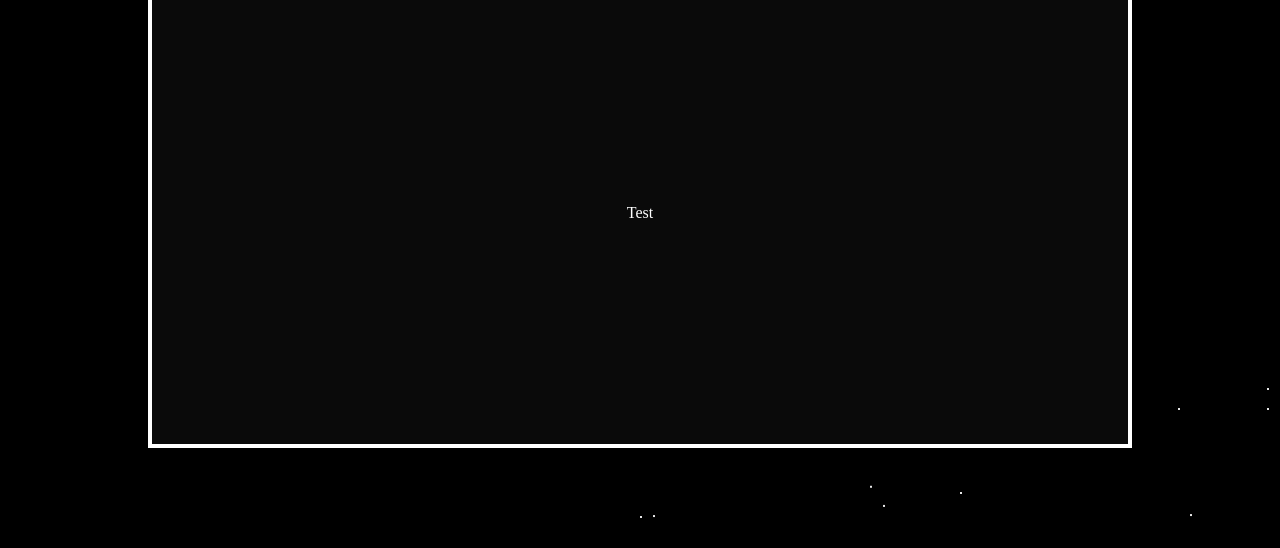
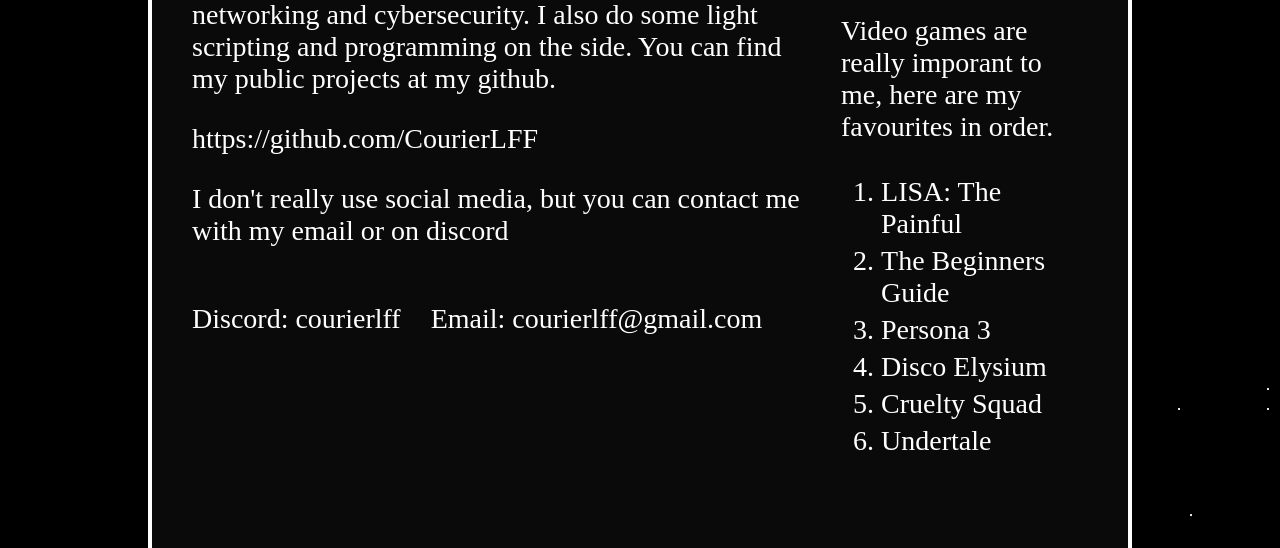
Before and after one commit to CourierLFF/courier-website, a plain HTML site: page about/about.html in a window 1280 px wide. Shown: the part 252-800 px from the top of the page. Drawn offline with Linux system fonts and the light colour scheme; a web font is replaced by a local one.

Commit message:
Add content to about page and style it

```diff
--- a/about/about.css
+++ b/about/about.css
@@ -2,4 +2,45 @@
     background-color: rgba(10, 10, 10, 1);
     padding: 40px;
     border: 4px solid white;
+    font-family: "Loser";
+    display: flex;
+    flex-direction: column;
+    gap: 40px;
 }
+
+.top-text {
+    font-size: 28px;
+    display: flex;
+    gap: 20px;
+}
+
+li > a,
+#github-link {
+    color: white;
+    text-decoration: none;
+}
+
+li {
+    padding-top: 5px;
+}
+
+.contact-info {
+    display: flex;
+    gap: 30px;
+}
+
+.bottom-image {
+    display: flex;
+    flex-direction: column;
+    justify-content: center;
+    align-items: center;
+}
+
+
+.bottom-image > p {
+    font-size: 20px;
+}
+
+.bottom-image > img {
+    border: 4px solid white;
+}
--- a/about/about.html
+++ b/about/about.html
@@ -18,7 +18,34 @@
     </div>
 </header>
 <div class="main">
-    <p>Test</p>
+    <div class="top-text">
+        <div class="about-section">
+            <h2>About Me</h2>
+            <p>My name is Courier. I am currently studying networking and cybersecurity. I also do some light scripting and programming on the side. You can find my public projects at my github.</p>
+            <a  id="github-link" href="https://github.com/CourierLFF" alt="github">https://github.com/CourierLFF</a>
+            <p>I don't really use social media, but you can contact me with my email or on discord</p>
+            <div class="contact-info">
+                <p>Discord: courierlff</p>
+                <p>Email: courierlff@gmail.com</p>
+            </div>
+        </div>
+        <div class="favourite-games-section">
+            <h2>Favourite Games</h2>
+            <p>Video games are really imporant to me, here are my favourites in order.</p>
+            <ol>
+                <li><a href="https://store.steampowered.com/app/335670/LISA_The_Painful/">LISA: The Painful</a></li>
+                <li><a href="https://store.steampowered.com/app/303210/The_Beginners_Guide/">The Beginners Guide</a></li>
+                <li><a href="https://store.steampowered.com/app/2161700/Persona_3_Reload/">Persona 3</a></li>
+                <li><a href="https://store.steampowered.com/app/632470/Disco_Elysium__The_Final_Cut/">Disco Elysium</a></li>
+                <li><a href="https://store.steampowered.com/app/1388770/Cruelty_Squad/">Cruelty Squad</a></li>
+                <li><a href="https://store.steampowered.com/app/391540/Undertale/">Undertale</a></li>
+            </ol>
+        </div>
+    </div>
+    <div class="bottom-image">
+        <p>This is my cat Artemis. She fell from the moon on September 27th 2020. I thank the stars every day that she is with me.</p>
+        <img src="/assets/images/artemis.png" width="500px" height="auto">
+    </div>
 </div>
 </body>
 </html>
```
Also changed, not shown: assets/images/artemis.png (added).
